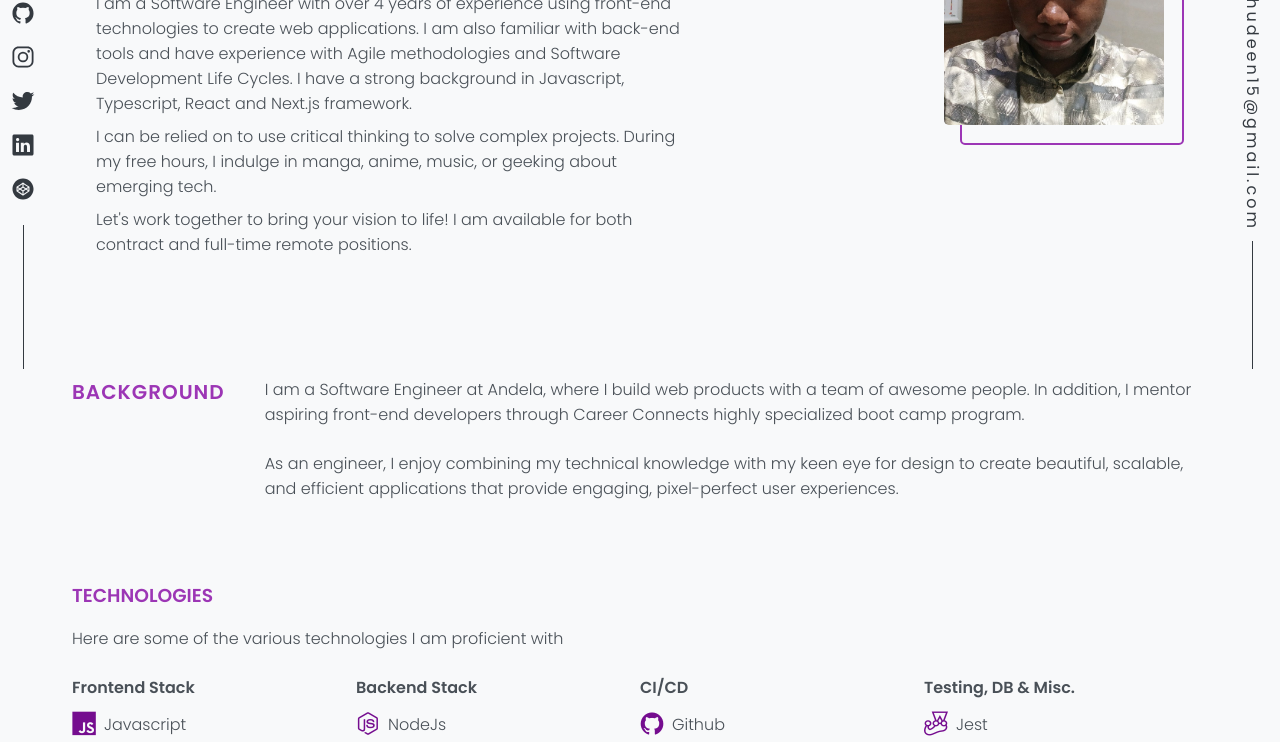
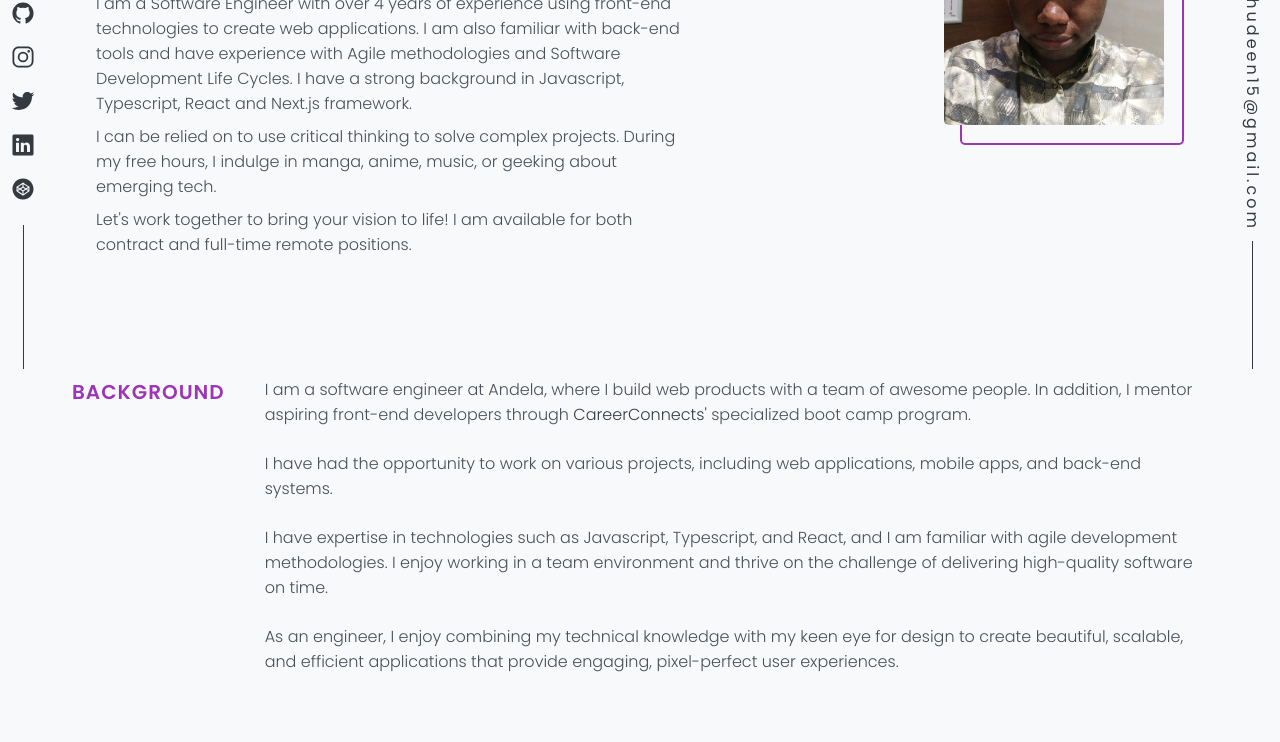
Before and after one commit to kasboi/v1, a React (Create React App) app: page / in a window 1280 px wide. Shown: the part 431-1173 px from the top of the page. Built offline with nearby package versions, Linux system fonts and the light colour scheme.

Commit message:
imporve background writeup, sidebar spacing

```diff
--- a/src/Background.js
+++ b/src/Background.js
@@ -58,6 +58,10 @@ const Container = styled(motion.div)`
 
     .background__paragraph :not(p:last-child) {
         margin-bottom: 1.5rem;
+
+        @media ${device.tablet} {
+            margin-bottom: 1rem;
+        }
     }
 
     /* .skills {
@@ -171,10 +175,10 @@ const Technologies = styled.div`
 
             &__heading {
                 font-size: 1rem;
-                margin-bottom: .75rem;
+                margin-bottom: 0.75rem;
 
                 @media ${device.tablet} {
-                    font-size: .9rem;
+                    font-size: 0.9rem;
                 }
             }
 
@@ -220,10 +224,21 @@ const Home = () => {
                 <div className="background__heading heading">Background</div>
                 <div className="background__paragraph">
                     <p>
-                        I am a Software Engineer at Andela, where I build web
+                        I am a software engineer at Andela, where I build web
                         products with a team of awesome people. In addition, I
-                        mentor aspiring front-end developers through Career
-                        Connects highly specialized boot camp program.
+                        mentor aspiring front-end developers through <a href="https://linktr.ee/careerconnectacademy" target="_blank">CareerConnects'</a> specialized boot camp program.
+                    </p>
+                    <p>
+                        I have had the opportunity to work on various projects,
+                        including web applications, mobile apps, and back-end
+                        systems.
+                    </p>
+                    <p>
+                        I have expertise in technologies such as Javascript,
+                        Typescript, and React, and I am familiar with agile
+                        development methodologies. I enjoy working in a team
+                        environment and thrive on the challenge of delivering
+                        high-quality software on time.
                     </p>
                     <p>
                         As an engineer, I enjoy combining my technical knowledge
@@ -236,7 +251,8 @@ const Home = () => {
             <Technologies className="technologies">
                 <h3 className="technologies__heading">Technologies</h3>
                 <p className="technologies__paragraph">
-                    Here are some of the various technologies I am proficient with
+                    Here are some of the various technologies I am proficient
+                    with
                 </p>
                 <div className="tech-stack">
                     <ul className="tech-list">
--- a/src/Sidebar.js
+++ b/src/Sidebar.js
@@ -84,7 +84,7 @@ const Sidebar = () => {
       <ul className="logo-box">
         <li className="logo-box__container"><a href="https://github.com/kasboi" rel="noreferrer" target="_blank"><ion-icon name="logo-github"></ion-icon></a></li>
         <li className="logo-box__container"><a href="https://www.instagram.com/kasthegeneral/" rel="noreferrer" target="_blank"><ion-icon name="logo-instagram"></ion-icon></a></li>
-        <li className="logo-box__container"><a href="https://github.com/kasboi"><ion-icon name="logo-twitter"></ion-icon></a></li>
+        <li className="logo-box__container"><a href="https://github.com/kasboi" rel="noreferrer" target="_blank"><ion-icon name="logo-twitter"></ion-icon></a></li>
         <li className="logo-box__container"><a href="https://www.linkedin.com/in/abdullah-solahudeen" rel="noreferrer" target="_blank"><ion-icon name="logo-linkedin"></ion-icon></a></li>
         <li className="logo-box__container"><a href="https://codepen.io/kolawole-abdullah-solahudeen" rel="noreferrer" target="_blank"><ion-icon name="logo-codepen"></ion-icon></a></li>
       </ul>
--- a/src/components/styles/Global.js
+++ b/src/components/styles/Global.js
@@ -1,10 +1,10 @@
-import { createGlobalStyle } from 'styled-components'
-import { device } from './Media'
+import { createGlobalStyle } from "styled-components"
+import { device } from "./Media"
 
 const GlobalStyle = createGlobalStyle`
 :root {
-  --text-1: ${({theme}) => theme.font.primaryText};
-  --text-2: ${({theme}) => theme.font.secondaryText};
+  --text-1: ${({ theme }) => theme.font.primaryText};
+  --text-2: ${({ theme }) => theme.font.secondaryText};
 }
 
 * {
@@ -22,7 +22,7 @@ body {
   background-color: ${({ theme }) => theme.color.backgroundColor};
   font-family: 'Poppins', sans-serif;
   font-weight: 300;
-  color: ${({theme}) => theme.font.color};
+  color: ${({ theme }) => theme.font.color};
   transition:  .3s cubic-bezier(0.45, 0, 0.55, 1);
   padding: 0 2rem;
   height: 100%;
@@ -44,13 +44,13 @@ a {
   text-decoration: none;
 }
 a:focus, a:visited, a:active, a:hover, a:link {
-  color: ${({theme}) => theme.font.secondaryText};
+  color: ${({ theme }) => theme.font.secondaryText};
 }
 
 ion-icon {
     font-size: 24px;
     margin-bottom: 5px;
-    color: ${({theme}) => theme.font.secondaryText};
+    color: ${({ theme }) => theme.font.secondaryText};
 
     @media ${device.tablet} {
       font-size: 18px;
@@ -58,9 +58,11 @@ ion-icon {
     }
 }
 
-${'' /* ::-webkit-scrollbar {
+${
+    "" /* ::-webkit-scrollbar {
     width: 12px;
-} */}
+} */
+}
 
 .logo-box {
   display: flex;
@@ -77,6 +79,10 @@ ${'' /* ::-webkit-scrollbar {
 
   li {
     padding: 4px;
+
+    @media ${device.mobile} {
+      padding: 3px;
+    }
   }
 
   ::after {
@@ -85,7 +91,7 @@ ${'' /* ::-webkit-scrollbar {
     width: 1px;
     height: 9rem;
     margin: 0px auto;
-    background-color: ${({theme}) => theme.font.secondaryText};
+    background-color: ${({ theme }) => theme.font.secondaryText};
 
     @media ${device.tablet} {
       height: 8rem;
```
